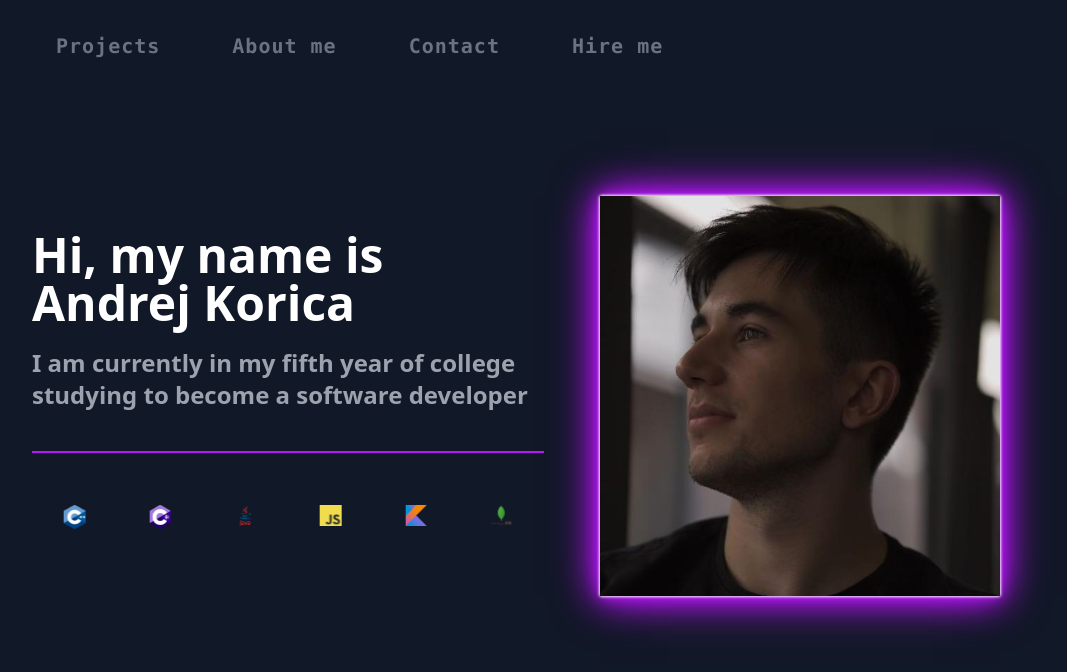
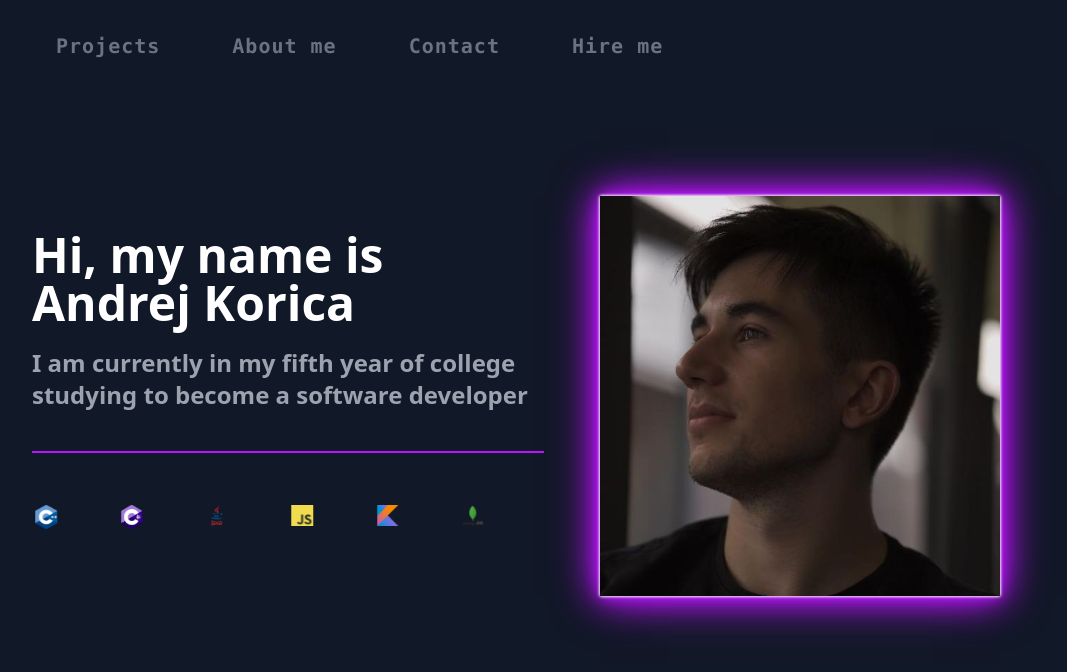
Before and after one commit to andrejkorica/PersonalWebpage, a Vue app: page / in a window 1280 px wide. Shown: the top 672 px of the page, without its empty margins (96-1163 px from the left). Built offline with nearby package versions, Linux system fonts and the light colour scheme; grey boxes are pictures that could not be loaded.

Commit message:
made it so it looks back

```diff
--- a/src/App.vue
+++ b/src/App.vue
@@ -98,28 +98,28 @@ body {
 }
 
 @keyframes marquee {
-  0% {
+  0%, 100% {
     transform: translateX(0%);
   }
-  100% {
+  50% {
     transform: translateX(-100%);
   }
 }
 
 @keyframes marquee2 {
-  0% {
+  0%, 100% {
     transform: translateX(100%);
   }
-  100% {
+  50% {
     transform: translateX(0%);
   }
 }
 
 .animate-marquee {
-  animation: marquee 30s linear infinite;
+  animation: marquee 45s linear infinite;
 }
 
 .animate-marquee2 {
-  animation: marquee2 30s linear infinite;
+  animation: marquee2 45s linear infinite;
 }
 </style>
```
